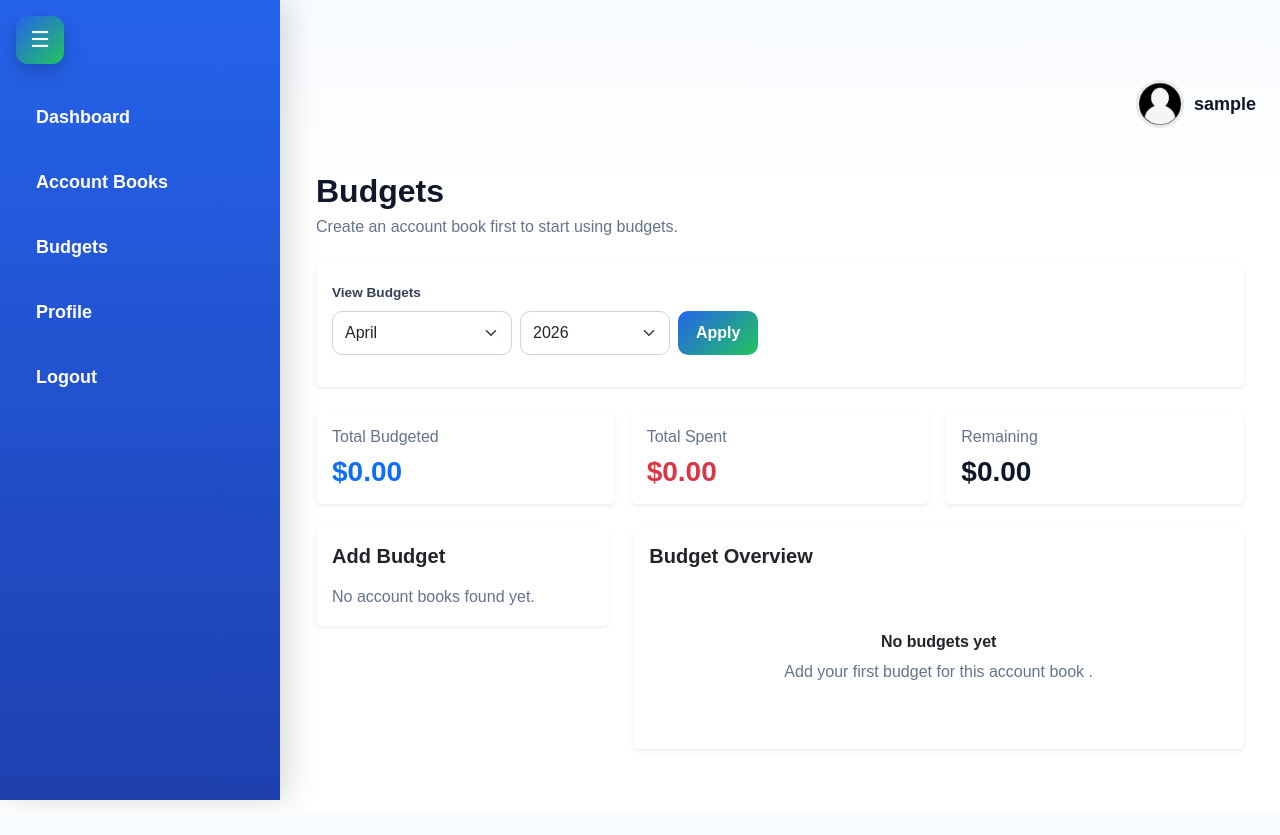
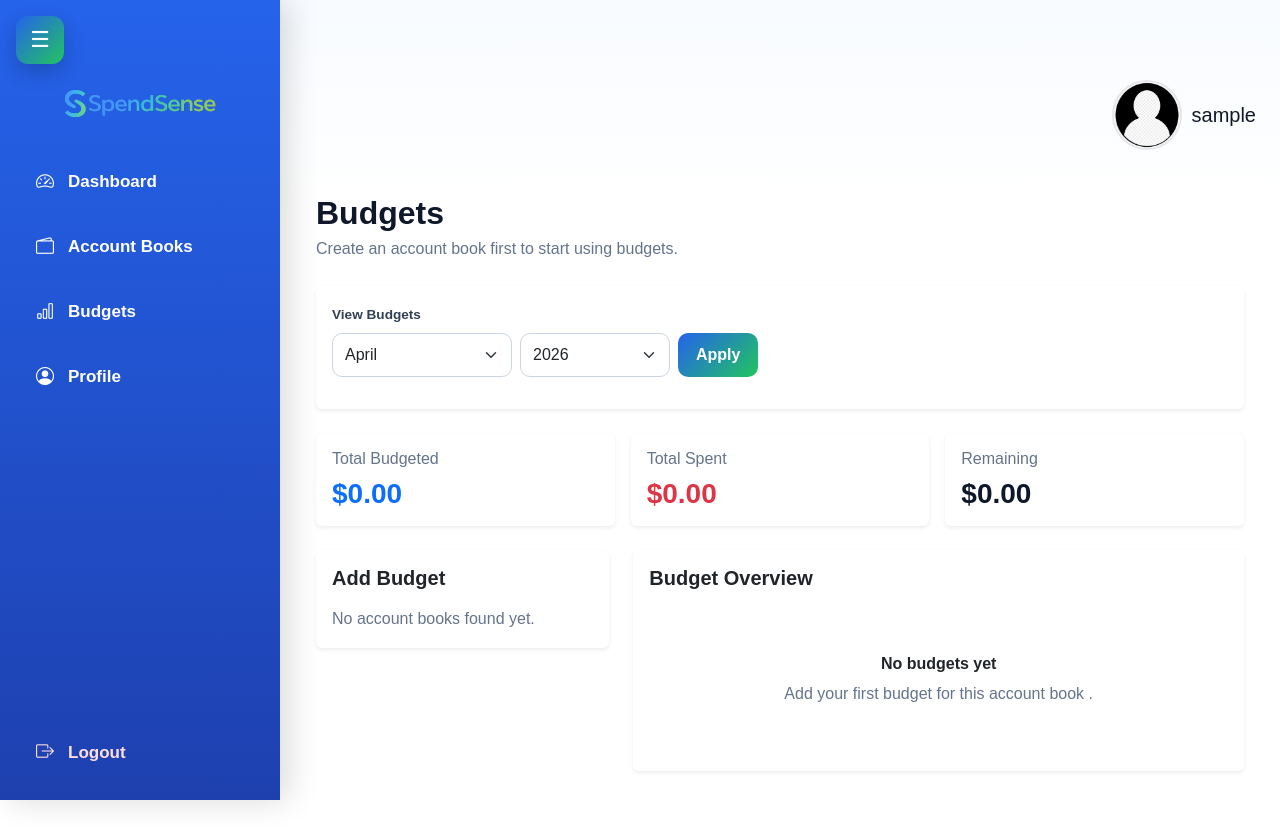
Before and after one commit to Hualin120/CSC-400-Project, a Flask app: page /budgets in a window 1280 px wide. Before the commit the page ends 807 px from the top, so only its background shows below. Run offline with Flask 3, Linux system fonts and the light colour scheme; the visitor is signed in with stand-in values (Sample User, id 1).

Commit message:
Updated navbar

```diff
--- a/static/css/app.css
+++ b/static/css/app.css
@@ -43,11 +43,73 @@ body.app-body {
     height: 100vh;
     background: linear-gradient(180deg, #2563eb, #1e40af);
     color: white;
-    padding: 90px 20px 20px;
+    padding: 80px 20px 20px;
     transition: left 0.3s ease;
     z-index: 1100;
     box-shadow: 8px 0 30px rgba(0, 0, 0, 0.15);
     overflow-y: auto;
+
+    display: flex;
+    flex-direction: column;
+}
+
+.sidebar-logo {
+    text-align: center;
+    margin-bottom: 28px;
+}
+
+.sidebar-logo img {
+    width: 165px;
+    height: auto;
+}
+
+.sidebar-links {
+    list-style: none;
+    padding: 0;
+    margin: 0;
+}
+
+.sidebar-links li {
+    margin-bottom: 8px;
+}
+
+#sidebar .sidebar-links a,
+#sidebar .logout-link {
+    display: flex;
+    align-items: center;
+    gap: 12px;
+    padding: 14px 16px;
+    font-size: 17px;
+    font-weight: 600;
+    color: white;
+    text-decoration: none;
+    border-radius: 12px;
+    transition: all 0.2s ease;
+}
+
+#sidebar .sidebar-links a:hover,
+#sidebar .logout-link:hover {
+    background: rgba(255, 255, 255, 0.15);
+    transform: translateX(6px);
+}
+
+.sidebar-links i,
+.logout-link i {
+    font-size: 18px;
+    min-width: 20px;
+}
+
+.sidebar-bottom {
+    margin-top: auto;
+    padding-top: 20px;
+}
+
+#sidebar .logout-link {
+    color: #ffdddd;
+}
+
+#sidebar .logout-link:hover {
+    color: white;
 }
 
 #sidebar.open {
@@ -602,15 +664,33 @@ p {
 }
 
 .user-avatar {
-    width: 48px;
-    height: 48px;
+    width: 70px;
+    height: 70px;
     border-radius: 50%;
     object-fit: cover;
     border: 2px solid #e5e7eb;
 }
 
 .user-name {
-    font-weight: 600;
-    font-size: 18px;
+    font-weight: 400;
+    font-size: 20px;
     color: #111827;
 }
+
+
+.logout-link {
+    display: flex;
+    align-items: center;
+    gap: 12px;
+    padding: 14px 16px;
+    font-weight: 600;
+    color: #ffdddd;
+    text-decoration: none;
+    border-radius: 12px;
+    transition: all 0.2s ease;
+}
+
+.logout-link:hover {
+    background: rgba(255, 255, 255, 0.15);
+    color: white;
+}
--- a/templates/base.html
+++ b/templates/base.html
@@ -9,6 +9,9 @@
 
     <!-- Bootstrap -->
     <link href="https://cdn.jsdelivr.net/npm/bootstrap@5.3.2/dist/css/bootstrap.min.css" rel="stylesheet">
+
+    <!-- Bootstrap Icons -->
+    <link rel="stylesheet" href="https://cdn.jsdelivr.net/npm/bootstrap-icons@1.11.3/font/bootstrap-icons.css">
 
     <!-- Global CSS -->
     <link rel="stylesheet" href="{{ url_for('static', filename='css/app.css') }}">
@@ -28,13 +31,48 @@
 
                 <!-- Sidebar -->
                 <div id="sidebar" class="open">
-                    <ul>
-                        <li><a href="{{ url_for('dashboard') }}">Dashboard</a></li>
-                        <li><a href="{{ url_for('transactions') }}">Account Books</a></li>
-                        <li><a href="{{ url_for('budgets') }}">Budgets</a></li>
-                        <li><a href="{{ url_for('profile') }}">Profile</a></li>
-                        <li><a href="{{ url_for('logout') }}">Logout</a></li>
+
+                    <div class="sidebar-logo">
+                        <img src="{{ url_for('static', filename='images/spendsenselogo.png') }}" alt="SpendSense Logo">
+                    </div>
+
+                    <ul class="sidebar-links">
+                        <li>
+                            <a href="{{ url_for('dashboard') }}">
+                                <i class="bi bi-speedometer2"></i>
+                                <span>Dashboard</span>
+                            </a>
+                        </li>
+
+                        <li>
+                            <a href="{{ url_for('transactions') }}">
+                                <i class="bi bi-wallet2"></i>
+                                <span>Account Books</span>
+                            </a>
+                        </li>
+
+                        <li>
+                            <a href="{{ url_for('budgets') }}">
+                                <i class="bi bi-bar-chart"></i>
+                                <span>Budgets</span>
+                            </a>
+                        </li>
+
+                        <li>
+                            <a href="{{ url_for('profile') }}">
+                                <i class="bi bi-person-circle"></i>
+                                <span>Profile</span>
+                            </a>
+                        </li>
                     </ul>
+
+                    <div class="sidebar-bottom">
+                        <a href="{{ url_for('logout') }}" class="logout-link">
+                            <i class="bi bi-box-arrow-right"></i>
+                            <span>Logout</span>
+                        </a>
+                    </div>
+
                 </div>
 
             {% else %}
@@ -49,7 +87,8 @@
 
     <main class="app-main">
         <div class="app-shell mx-auto">
-            <!--  TOP RIGHT USER INFO -->
+
+            <!-- TOP RIGHT USER INFO -->
             {% if current_user.is_authenticated and request.endpoint != 'profile' %}
             <div class="top-bar">
                 <div class="user-info">
@@ -64,6 +103,7 @@
                 </div>
             </div>
             {% endif %}
+
             <!-- Flash Messages -->
             {% with messages = get_flashed_messages(with_categories=true) %}
                 {% if messages %}
```
